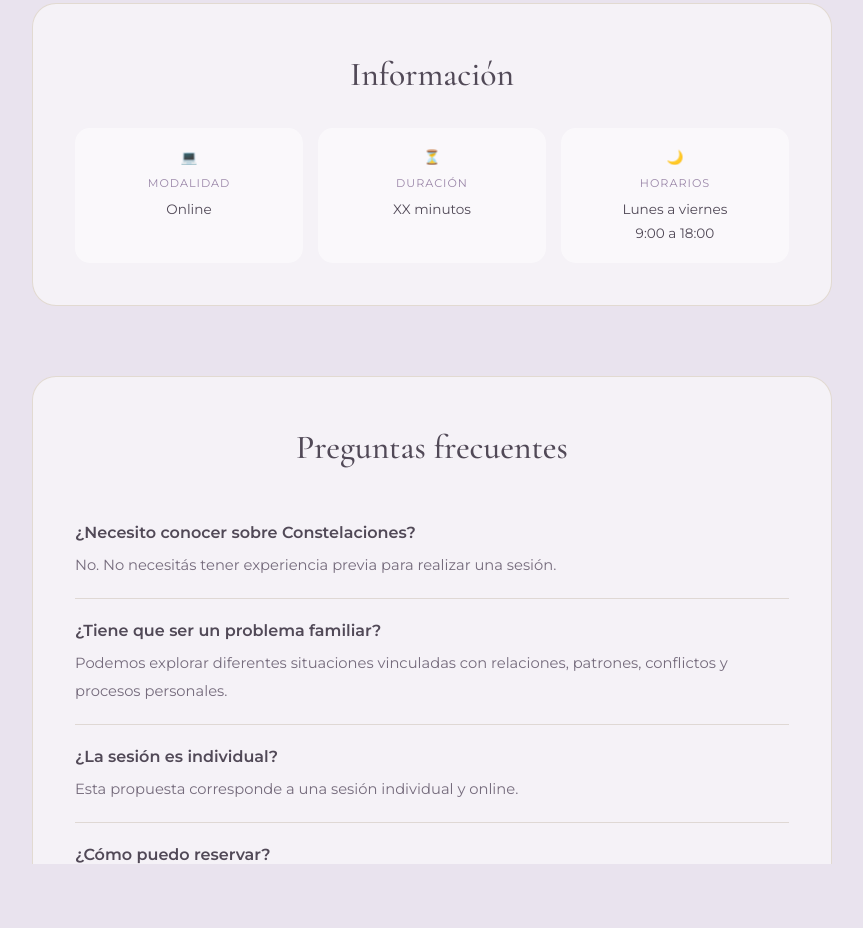
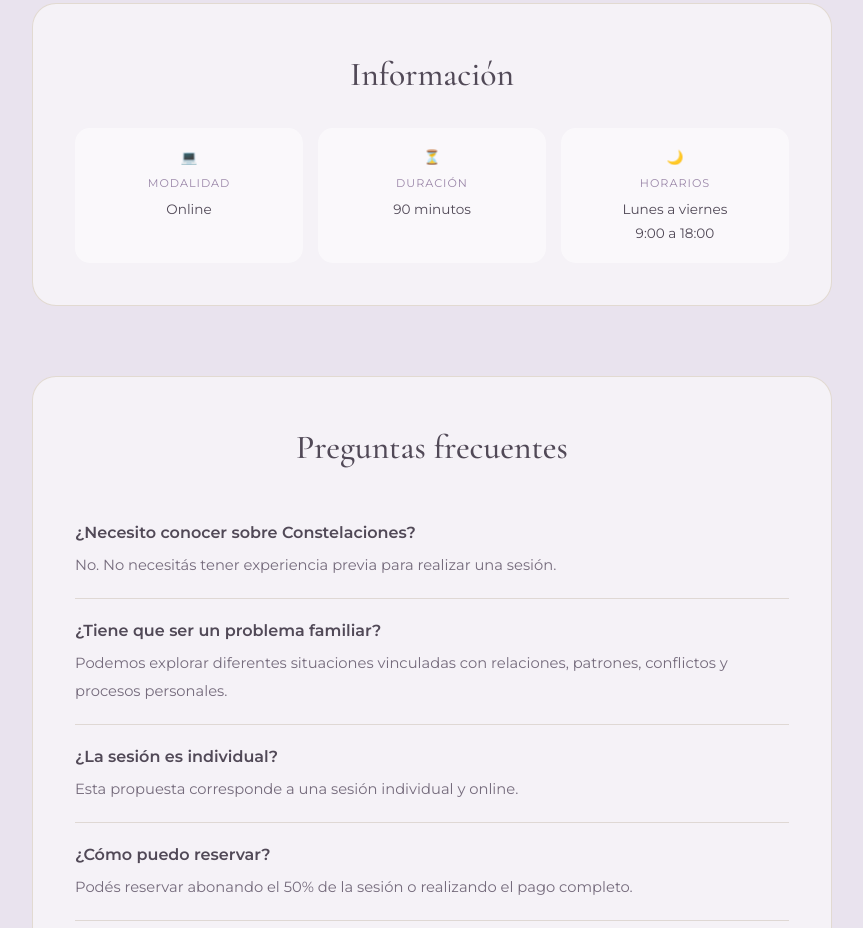
Before and after one commit to Aldanasan/LuaMaggia, a plain HTML site: page constelaciones.html in a window 1280 px wide. Shown: the part 2693-3621 px from the top of the page, without its empty margins (208-1071 px from the left). Drawn offline with nearby package versions, Linux system fonts and the light colour scheme.

Commit message:
Update duration from 'XX' to '90' minutes

```diff
--- a/constelaciones.html
+++ b/constelaciones.html
@@ -565,7 +565,7 @@
     <div class="info-card">
       ⏳
       <span>Duración</span>
-      XX minutos
+      90 minutos
     </div>
 
     <div class="info-card">
```
